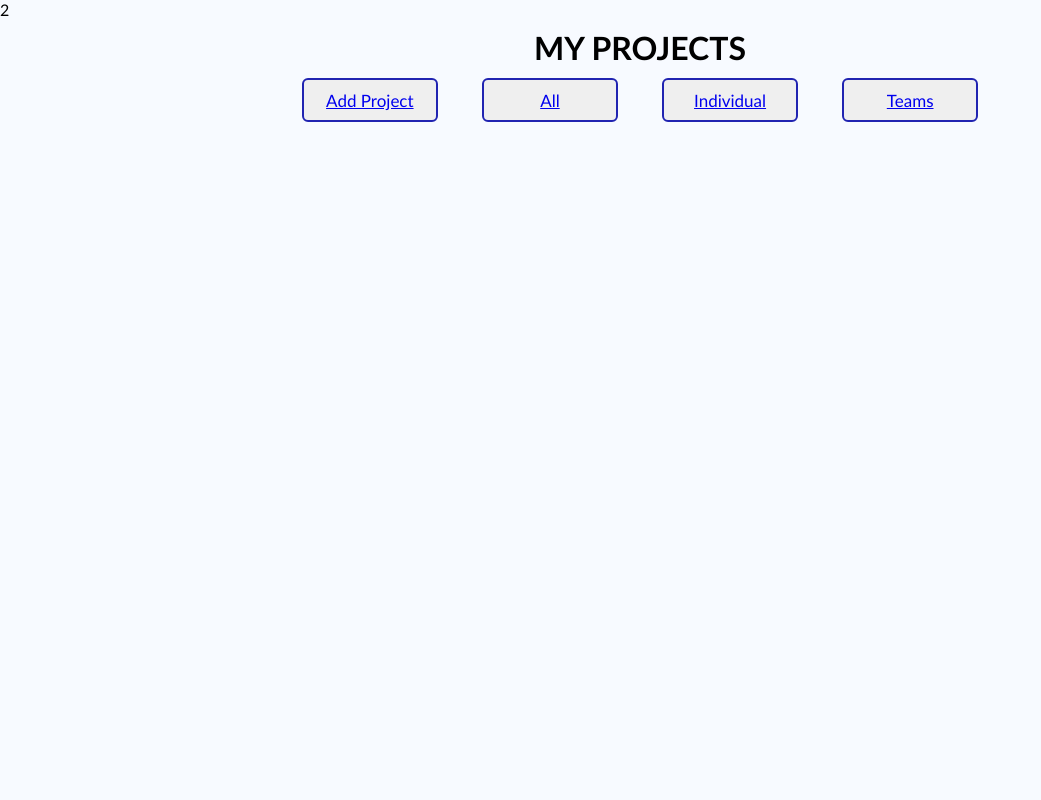
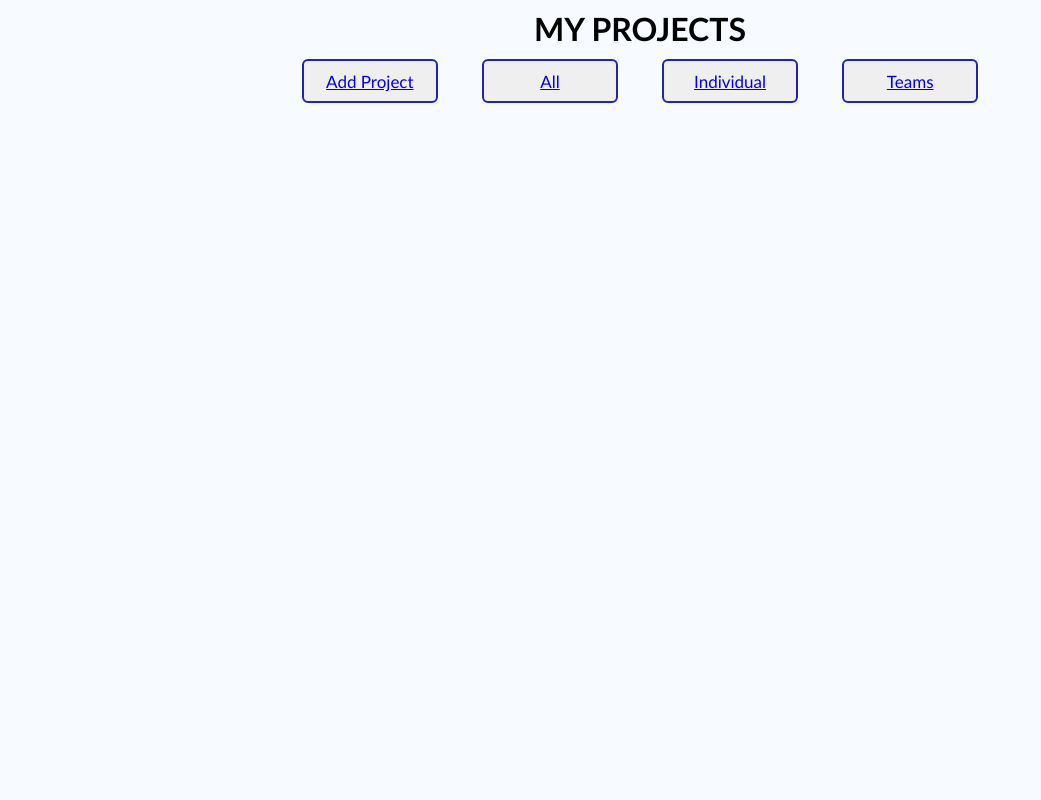
Before and after one commit to ShehabSerry/Case-2-Team-2-MiDlancer, a PHP site: page /phpmailer/my_projects_freelancer.php?type_id=1 in a window 1280 px wide. Shown: the whole page, without its empty margins (0-1041 px from the left). Run offline with PHP 8.4, Linux system fonts and the light colour scheme; the visitor is signed in with stand-in values (Sample User, id 1); data comes from the database, SQL or seed files in the repository; data that the repository does not hold is empty; some libraries are stand-ins or nearby versions.

Commit message:
Add files via upload

```diff
--- a/my_projects_freelancer.php
+++ b/my_projects_freelancer.php
@@ -120,14 +120,14 @@ if (isset($_GET['type_id'])) {
 
         SUM1($price_per_hr,$total_hours);
         if ($run_select1) {
-            echo 2;
+
             $fetch_project = mysqli_fetch_assoc($run_select1);
         } else {
             echo "Error: " . mysqli_error($connect);
         }
     }
     elseif ($type_id == 2){
-        echo 3;
+
         $select2="SELECT *, SUM(`price/hr`) AS 'sumrates', `project`.`project_id` AS `pid` FROM `project`
         right JOIN `user` ON `user`.`user_id`=`project`.`user_id`
         left JOIN `team_member` ON `project`.`project_id`=`team_member`.`project_id`
```
